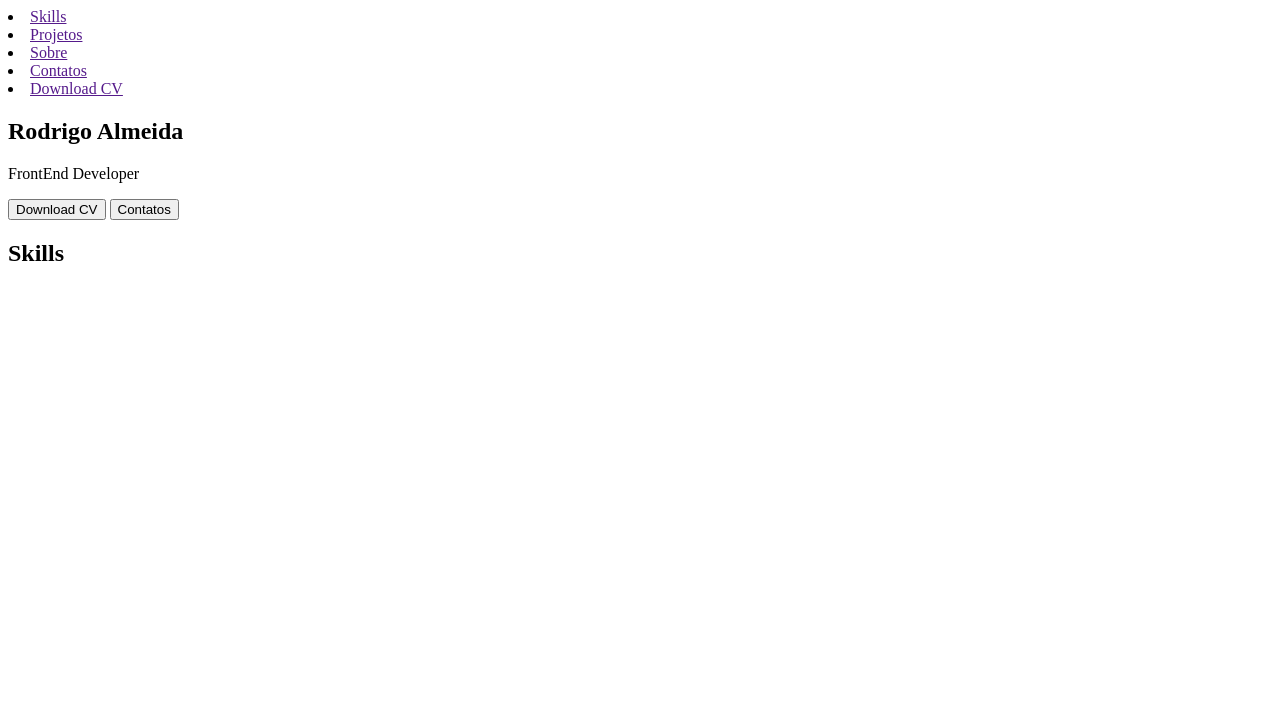
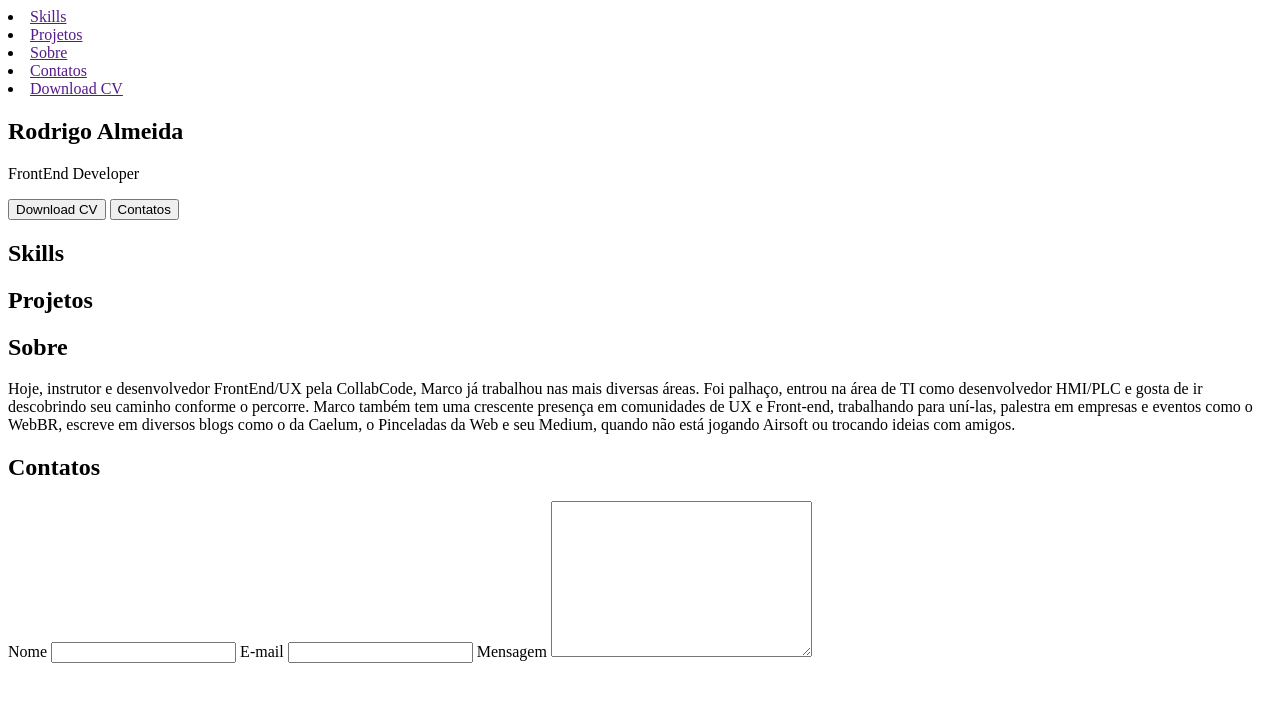
Before and after one commit to rodrigoalmeidagit/projeto-collabcode, a plain HTML site: page html/index.html in a window 1280 px wide. Drawn offline with Linux system fonts and the light colour scheme.

Commit message:
updated html section form

```diff
--- a/html/index.html
+++ b/html/index.html
@@ -42,14 +42,33 @@
     </section>
 
     <section id="project-section">
+      <h2>Projetos</h2>
 
     </section>
 
     <section id="about-section">
-
+      <h2>Sobre</h2>
+      <p>Hoje, instrutor e desenvolvedor FrontEnd/UX pela CollabCode, Marco já trabalhou nas mais diversas áreas. Foi
+        palhaço,
+        entrou na área de TI como desenvolvedor HMI/PLC e gosta de ir descobrindo seu caminho conforme o percorre. Marco
+        também
+        tem uma crescente presença em comunidades de UX e Front-end, trabalhando para uní-las, palestra em empresas e
+        eventos
+        como o WebBR, escreve em diversos blogs como o da Caelum, o Pinceladas da Web e seu Medium, quando não está
+        jogando
+        Airsoft ou trocando ideias com amigos.</p>
     </section>
 
     <section id="contact-section">
+      <h2>Contatos</h2>
+      <form action="">
+        <label for="name">Nome</label>
+        <input type="text" id="name">
+        <label for="email">E-mail</label>
+        <input type="email" id="email">
+        <label for="message">Mensagem</label>
+        <textarea id="message" cols="30" rows="10"></textarea>
+      </form>
 
     </section>
   </main>
```
